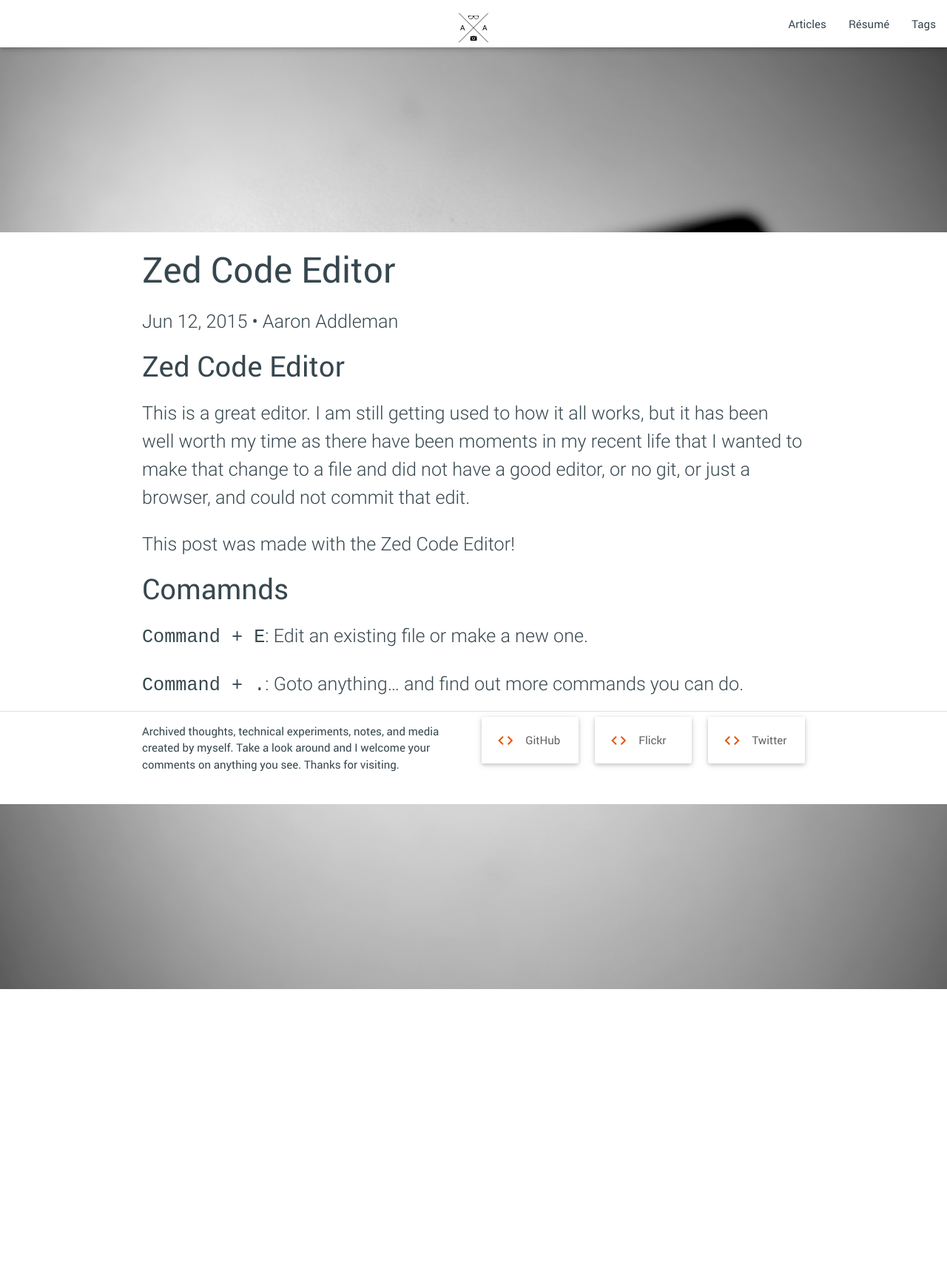
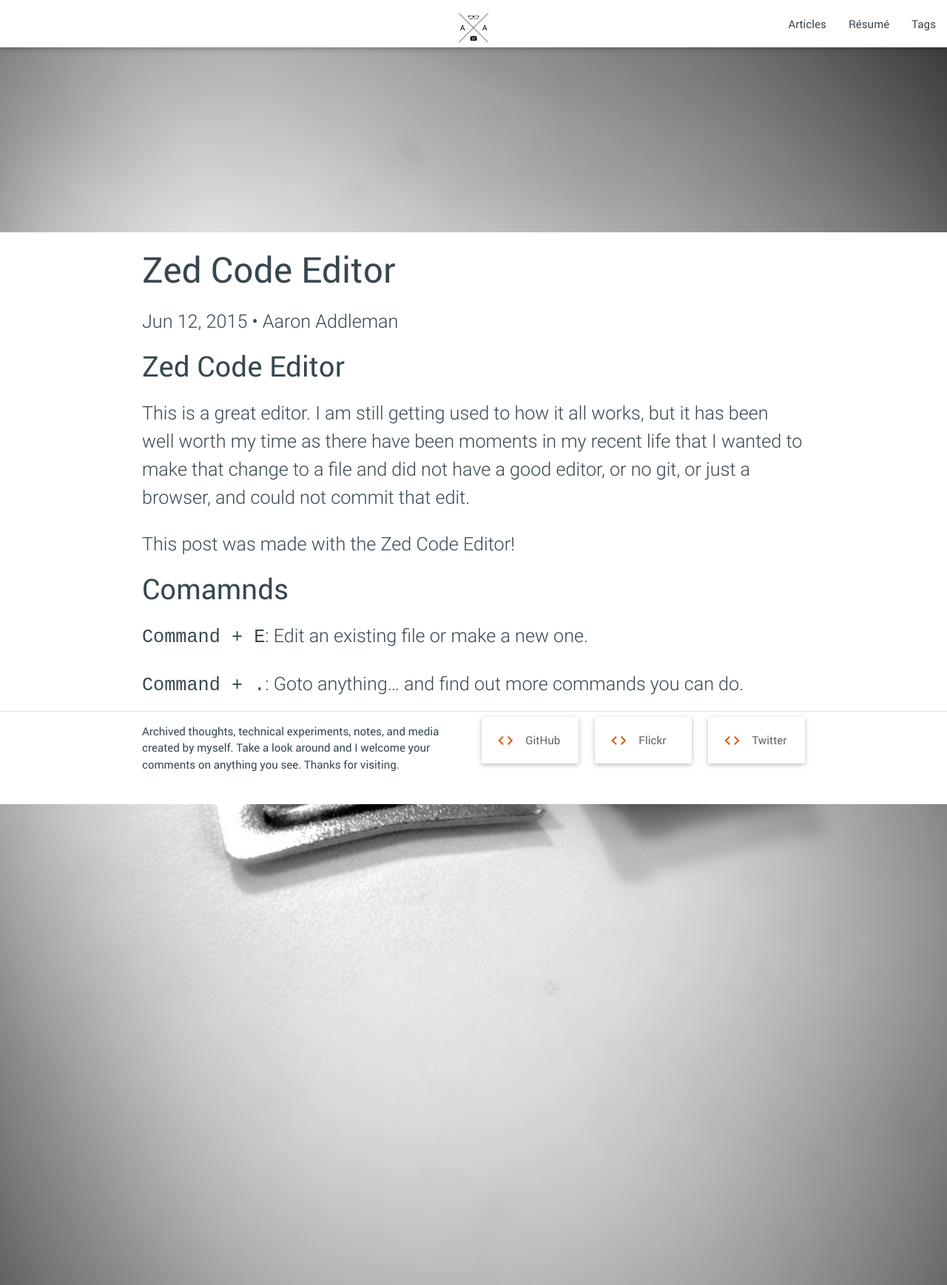
Before and after one commit to aaronaddleman/aaronaddleman.github.io, a Jekyll site: the page built from _posts/2015-06-12-zed-code-editor.md, in a window 1280 px wide. Shown: the whole page at 74% size. Built offline with Jekyll 4.4.1, drawn with Linux system fonts in a browser that asks for light colours; nearby versions of some CDN libraries; before the commit the page ends 1337 px from its top, so only the background shows below that.

Commit message:
updating layout

```diff
--- a/_includes/footer.html
+++ b/_includes/footer.html
@@ -49,7 +49,7 @@
 
 {% if page.url != "/" or page.url != "/resume" %}
 {% if page.image.feature %}
-<div class="page-feature parallax-container">
+<div class="page-feature parallax-container parallax-container-bottom">
   <div class="parallax">
     <img src="/images/{{page.image.feature}}">
   </div>
--- a/_layouts/post.html
+++ b/_layouts/post.html
@@ -3,7 +3,7 @@ layout: default
 ---
     <article class="post" itemscope itemtype="http://schema.org/BlogPosting">
       <header class="post-header">
-        <div class="page-feature parallax-container">
+        <div class="page-feature parallax-container parallax-container-top">
           <div class="parallax">
             <img src="/images/{{page.image.feature}}">
           </div>
--- a/css/main.scss
+++ b/css/main.scss
@@ -97,7 +97,12 @@ pre {
   visibility: hidden;
 }
 
-.parallax-container {
+.parallax-container-top {
   height: 250px;
   width: 100%
 }
+
+.parallax-container-bottom {
+  height: 650px;
+  width: 100%
+}
```
Also changed, not shown: 1 other file.
